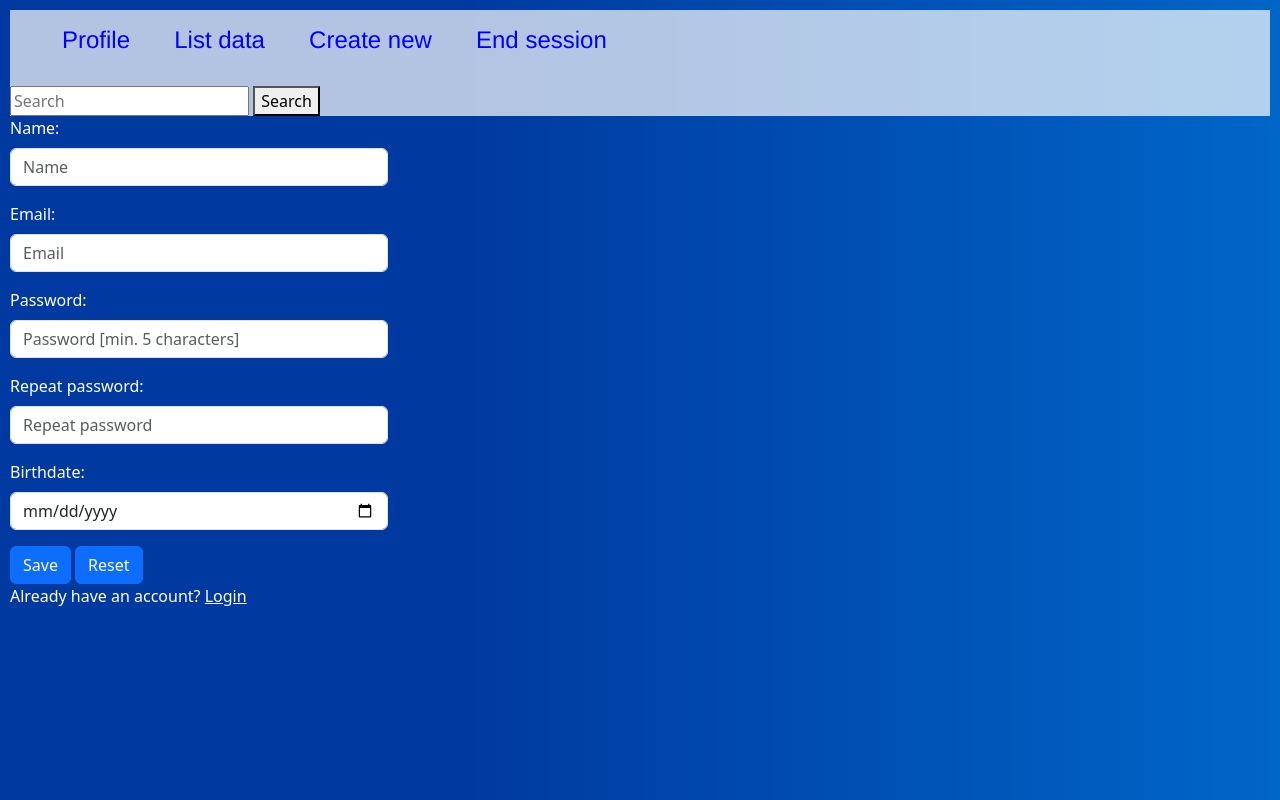
After one commit to lorenaaseabra/ProjectWebDevelopment, a PHP site: page /Project_Ofc/createNew.php in a window 1280 px wide. The commit adds this page. Run offline with PHP 8.4, Linux system fonts and the light colour scheme.

Commit message:
add createNew

```diff
--- /dev/null
+++ b/Project_Ofc/createNew.php
@@ -0,0 +1,168 @@
+<?php
+//initialize session
+session_start();
+
+// PHP charset
+ini_set('default_charset', 'UTF-8');
+
+
+// database connection
+include ("databaseConnection.php");
+
+// intialize variables
+$nomeErr = $emailErr = $passwordErr = $memberNumberErr = "";
+$nome = $email = $password = $hidden = $disabled = "";
+
+$memberNumber = mt_rand(1000, 9999);
+
+// "cleaning data"
+function test_input($dados) {
+	$dados = trim($dados);
+	$dados = stripslashes($dados);
+	$dados = htmlspecialchars($dados);
+	return $dados;
+}
+
+if($_SERVER["REQUEST_METHOD"] == "POST") {
+
+	if (empty($_POST["nome"])) {
+		$nomeErr = "Name is required!";
+	  } else {
+      $nome = test_input($_POST["nome"]);
+    // check if name only contains letters and whitespace
+    if (!preg_match("/^([^[:punct:]\d]+)$/",$nome)) {
+        $nomeErr = "Only letters and white space allowed.";
+      }
+	  }
+
+	  if (empty($_POST["email"])) {
+		$emailErr = "Email is required!";
+	  } else {
+      $email = test_input($_POST["email"]);
+      // verifica o formato do email
+      if (!filter_var($email, FILTER_VALIDATE_EMAIL)) {
+        $emailErr = "Invalid email format!";
+      }
+    }
+
+
+    if (strlen($_POST["password"]) < 5) {
+      $passwordErr = "Password must have min. 5 characters!";
+    } elseif ($_POST["password"] != $_POST["rpassword"]){
+        $passwordErr = "Passwords does not match!";
+    } else {
+        $password = test_input($_POST["password"]);
+    }
+
+	if ($nomeErr =="" AND $emailErr == "" AND $passwordErr == "" AND $memberNumberErr == ""){
+		$query = "INSERT INTO contatos (memberNumber, nome, email, password)
+		VALUES ('$memberNumber', '$nome',  '$email', '$password')";
+    mysqli_query ($conn,$query);
+    $disabled = "disabled";
+    $hidden = "hidden";
+	}
+}
+
+?>
+<!DOCTYPE html>
+<html lang="en">
+  <head>
+    <meta http-equiv="content-type" content="text/html; charset=UTF-8">
+    <meta name="viewport" content="width=device-width, initial-scale=1, shrink-to-fit=no">
+    <meta name="description" content="">
+    <meta name="author" content="">
+    <link href="https://cdn.jsdelivr.net/npm/bootstrap@5.3.0-alpha3/dist/css/bootstrap.min.css" rel="stylesheet" integrity="sha384-KK94CHFLLe+nY2dmCWGMq91rCGa5gtU4mk92HdvYe+M/SXH301p5ILy+dN9+nJOZ" crossorigin="anonymous">
+    <link rel="stylesheet" href="style.css">
+    <link href="read.css" rel="stylesheet">
+
+    <title>Register</title>
+  </head>
+
+  <body>
+    <main>
+
+
+      <div>
+        <?php
+          if($_SERVER["REQUEST_METHOD"] == "POST" AND $nomeErr =="" AND $emailErr == "" AND $passwordErr =="") {
+        ?>
+          <div>
+            <h4>Your registration was successful!</h4>
+          </div>
+        <?php
+            }
+        ?>
+        <?php if($nomeErr !="" OR $emailErr != "" OR $passwordErr !="") { ?>
+          <div>
+              <h4>Alert!</h4>
+              <p><?PHP echo $nomeErr ?></p>
+              <p><?PHP echo $emailErr ?></p>
+              <p><?PHP echo $passwordErr ?></p>
+          </div>
+        <?php }	?>
+      </div>
+
+      <header>
+      <nav>
+        <div>
+        <ul>
+              <a href="profile.php">Profile</a>
+              <a href="read.php">List data</a>
+              <a href="createNew.php">Create new</a>
+              <a href="closeSession.php">End session</a>
+          </ul>
+
+          <form name="frmPesquisa" method="post" action="read.php">
+            <input type="text" placeholder="Search" aria-label="Search" name="pesquisa">
+            <button type="submit">Search</button>
+          </form>
+
+        </div>
+      </nav>
+    </header>
+
+      <div>
+        <form name="frmInserir" method="post" action="<?php echo htmlspecialchars($_SERVER["PHP_SELF"]);?>">
+            <div class="mb-3">
+              <label class="form-label">Name: </label>
+              <input name="nome" type="text" class="form-control" value="<?php echo $nome;?>" placeholder="Name" <?php echo $disabled ?>>
+            </div>
+
+            <div class="mb-3">
+              <label class="form-label">Email: </label>
+              <input name="email" type="email" class="form-control" value="<?php echo $email;?>" placeholder="Email" <?php echo $disabled ?>>
+            </div>
+
+            <div class="mb-3" <?php echo $hidden ?>>
+              <label class="form-label">Password: </label>
+              <input name="password" type="password" class="form-control" placeholder="Password [min. 5 characters]"/>
+            </div>
+
+            <div class="mb-3" <?php echo $hidden ?>>
+              <label class="form-label">Repeat password: </label>
+              <input name="rpassword" type="password" class="form-control" placeholder="Repeat password"/>
+            </div>
+
+            <div class="mb-3">
+              <label class="form-label">Birthdate: </label>
+              <input name="birthdate" type="date" class="form-control"/>
+            </div>
+
+            <div>
+              <button class="btn btn-primary" name="gravar" type="submit" <?php echo $disabled ?>>Save</button>
+              <button class="btn btn-primary" name="limpar" type="reset" >Reset</button>
+              <p>Already have an account? <a href="loginAuthentication.php">Login</a></p>
+            </div>
+
+        </form>
+      </div>
+
+    </main>
+    <script src="https://cdn.jsdelivr.net/npm/bootstrap@5.3.0-alpha3/dist/js/bootstrap.bundle.min.js" integrity="sha384-ENjdO4Dr2bkBIFxQpeoTz1HIcje39Wm4jDKdf19U8gI4ddQ3GYNS7NTKfAdVQSZe" crossorigin="anonymous"></script>
+  </body>
+</html>
+<?php
+// close connection
+mysqli_close ($conn);
+
+?>
--- a/Project_Ofc/databaseConnection.php
+++ b/Project_Ofc/databaseConnection.php
@@ -1,7 +1,7 @@
 <?php
 $hostname = "localhost";
 $username = "root";
-$password = "1234";
+$password = "";
 $database = "database";
 $conn =mysqli_connect ($hostname, $username, $password, $database);
 ?>
--- a/Project_Ofc/profile.php
+++ b/Project_Ofc/profile.php
@@ -36,7 +36,7 @@ $result = mysqli_query($conn, $query);
         <ul>
               <a href="profile.php">Profile</a>
               <a href="read.php">List data</a>
-              <a href="register.php">Create new</a>
+              <a href="createNew.php">Create new</a>
               <a href="closeSession.php">End session</a>
           </ul>
 
--- a/Project_Ofc/read.php
+++ b/Project_Ofc/read.php
@@ -40,7 +40,7 @@ if(isset ($_POST['pesquisa'])) {
         <ul>
               <a href="profile.php">Profile</a>
               <a href="read.php">List data</a>
-              <a href="register.php">Create new</a>
+              <a href="createNew.php">Create new</a>
               <a href="closeSession.php">End session</a>
           </ul>
 
--- a/Project_Ofc/update.php
+++ b/Project_Ofc/update.php
@@ -87,7 +87,7 @@ $row = mysqli_fetch_assoc ($result);
         <ul>
               <a href="profile.php">Profile</a>
               <a href="read.php">List data</a>
-              <a href="register.php">Create new</a>
+              <a href="createNew.php">Create new</a>
               <a href="closeSession.php">End session</a>
           </ul>
           <form name="frmPesquisa" method="post" action="read.php">
```
